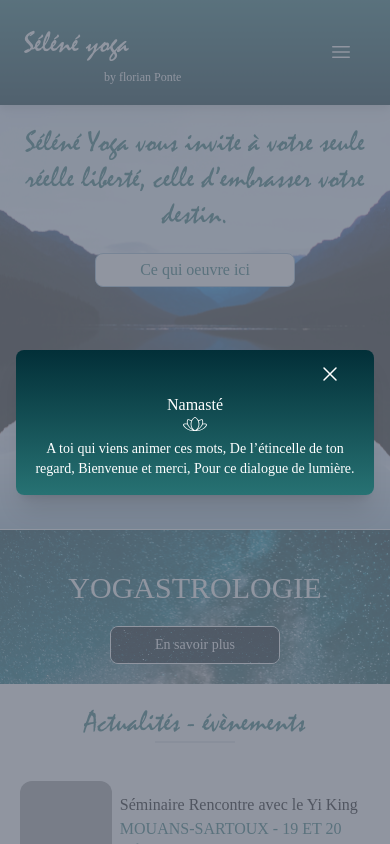
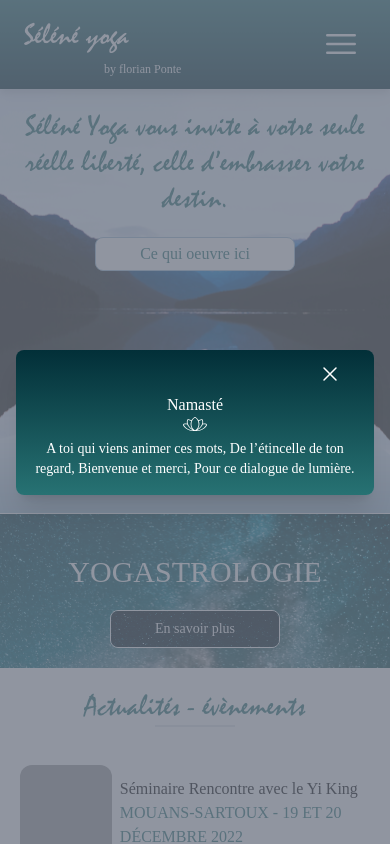
Before and after one commit to kev0629/selene-yoga, a Next.js app: page / in a window 390 px wide. Shown: the top 844 px of the page. Built offline with nearby package versions, Linux system fonts and the light colour scheme; grey boxes are pictures that could not be loaded; a web font is replaced by a local one.

Commit message:
Update BGs

```diff
--- a/components/Navbar.tsx
+++ b/components/Navbar.tsx
@@ -15,6 +15,10 @@ const Navbar = ({}: Props) => {
    if (windowsWidth>768){
     setNavbarOpen(true)
    }
+   else if (windowsWidth<768)
+   {
+    setNavbarOpen(false)
+   }
 
 
  }, [windowsWidth])
@@ -27,7 +31,7 @@ const Navbar = ({}: Props) => {
 
   return (
     <>
-      <nav className="fixed z-[10] w-[100%] flex flex-wrap items-center justify-between drop-shadow-lg px-2 py-3 bg-gradient-to-b from-selene-green to-selene-green-dark">
+      <nav className="fixed z-[10] w-[100%] flex flex-wrap items-center justify-between drop-shadow-lg px-2 py-1 bg-gradient-to-b from-selene-green to-selene-green-dark">
         <div className="container px-4 mx-auto flex flex-wrap items-center justify-between">
           <div className="w-full relative flex justify-between md:w-auto md:static md:block md:justify-start">
             <a
@@ -38,7 +42,7 @@ const Navbar = ({}: Props) => {
               <div className='pl-20 text-xs'>by florian Ponte</div>
             </a>
             <button
-              className="text-white cursor-pointer text-xl leading-none px-3 py-1 border border-solid border-transparent rounded bg-transparent block md:hidden outline-none focus:outline-none"
+              className="text-white cursor-pointer text-xl leading-none px-1 py-1 border border-solid border-transparent rounded bg-transparent block md:hidden outline-none focus:outline-none"
               type="button"
               ref={burgerButton}
               onClick={handleNavbar}
@@ -50,7 +54,7 @@ const Navbar = ({}: Props) => {
                   viewBox="0 0 24 24"
                   strokeWidth={1.5}
                   stroke="currentColor"
-                  className="w-6 h-6"
+                  className="w-10 h-10"
                 >
                   <path
                     strokeLinecap="round"
@@ -65,7 +69,7 @@ const Navbar = ({}: Props) => {
                   viewBox="0 0 24 24"
                   strokeWidth={1.5}
                   stroke="currentColor"
-                  className="w-6 h-6"
+                  className="w-10 h-10"
                 >
                   <path
                     strokeLinecap="round"
@@ -149,7 +153,7 @@ const Navbar = ({}: Props) => {
           </motion.div>
         </div>
       </nav>
-      <div className='h-[105px]'></div>
+      <div className='h-[88.75px]'></div>
     </>
   )
 }
--- a/components/Section.tsx
+++ b/components/Section.tsx
@@ -19,7 +19,7 @@ const Section = (props: Props) => {
       <div className='absolute z-[-1] w-screen h-full overflow-hidden' style={{
       }}>
         <Image src={props.bgImg} alt="Mountains with snow" fill
-           style={{objectFit:'cover'}} placeholder='blur'/>
+           style={{objectFit:'cover'}} blurDataURL=''/>
       </div>}
       <div className={`border-b border-white mb-[0.1px] bg-${props.bg}`}>
         {props.title && <div className={`text-3xl pt-5 text-center mx-10 font-serif text-selene-green text-${props.color}`}>{props.title}</div>}
--- a/pages/index.tsx
+++ b/pages/index.tsx
@@ -4,7 +4,7 @@ import {useState} from 'react'
 
 import sunshide_mountain from '../Images/hill.jpg'
 import moutain_lake from '../Images/mountain_lake.png'
-import flo_shadow from '../Images/flo_shadow_2.png'
+import flo_shadow from '../Images/flo_shadow_2.svg'
 import green_stars from '../Images/green_stars.png'
 
 import Footer from '../components/Footer'
```
Also changed, not shown: Images/hill.png (added), Images/hill.svg (added).
